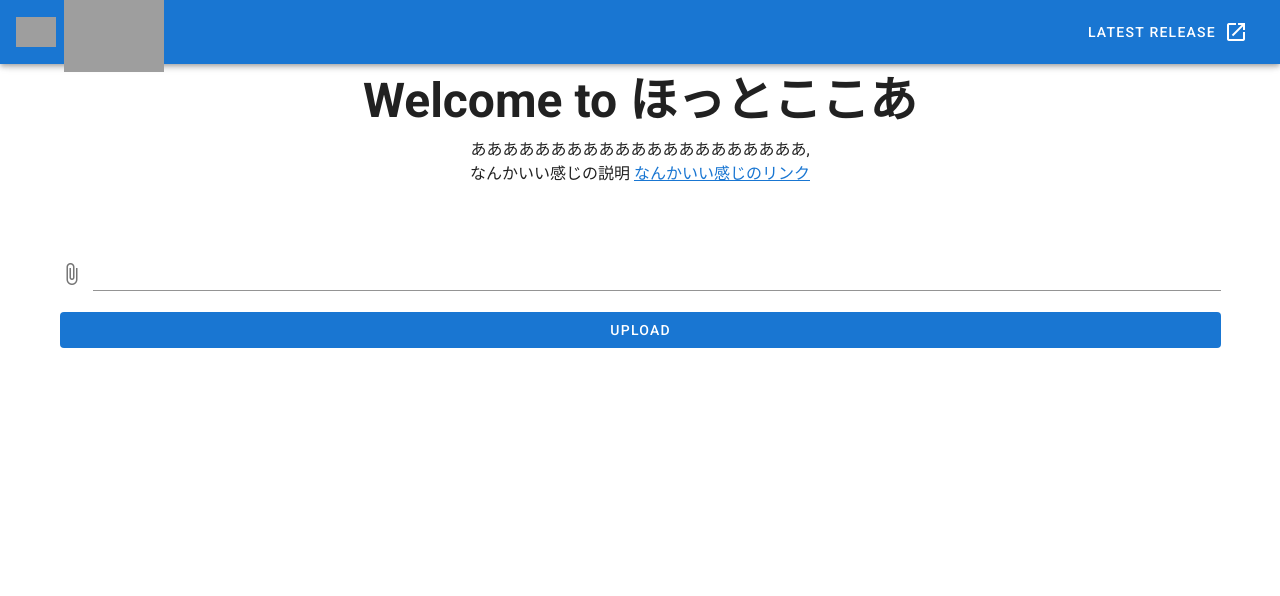
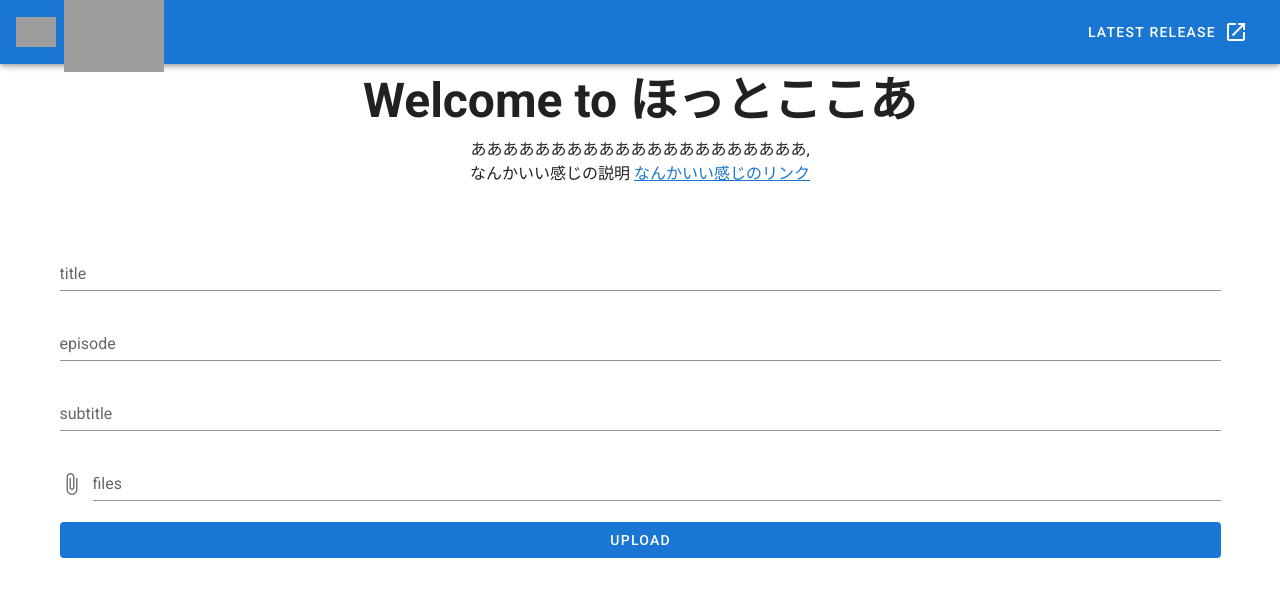
Before and after one commit to narou-paper/M5Paper-Web, a Vue app: page / in a window 1280 px wide. Shown: the top 596 px of the page. Built offline with nearby package versions, Linux system fonts and the light colour scheme; grey boxes are pictures that could not be loaded.

Commit message:
[add]POST

```diff
--- a/src/components/Upload.vue
+++ b/src/components/Upload.vue
@@ -14,16 +14,48 @@
       </v-col>
 
       <v-col cols="12">
-        <v-form>
+        <v-form
+          action="http://esp32fs.local/"
+          method="post"
+          enctype="multipart/form-data"
+        >
+          <label>
+            <v-text-field
+              name="title"
+              label="title"
+              />
+          </label>
+          <label>
+            <v-text-field
+              name="episode"
+              label="episode"
+              />
+          </label>
+          <label>
+            <v-text-field
+              name="subtitle"
+              label="subtitle"
+              />
+          </label>
+          <label>
             <v-file-input
+              name="files"
               @change="changeBMP"
               @click:clear="pictures.splice(0)"
-            accept=".bmp"
+              accept="image/*"
               truncate-length="15"
+              label="files"
               multiple
               show-size=""
             />
-          <v-btn block depressed color="primary"> UPLOAD </v-btn>
+          </label>
+          <v-btn
+            type="submit"
+            color="primary"
+            block
+            depressed>
+            UPLOAD
+          </v-btn>
         </v-form>
       </v-col>
       <v-row>
```
Lines whose indentation alone changed are shown as unchanged.
